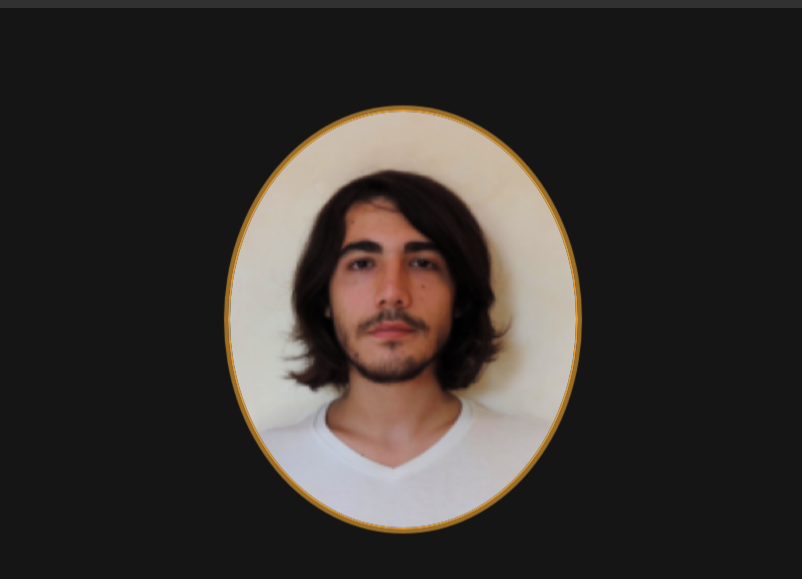
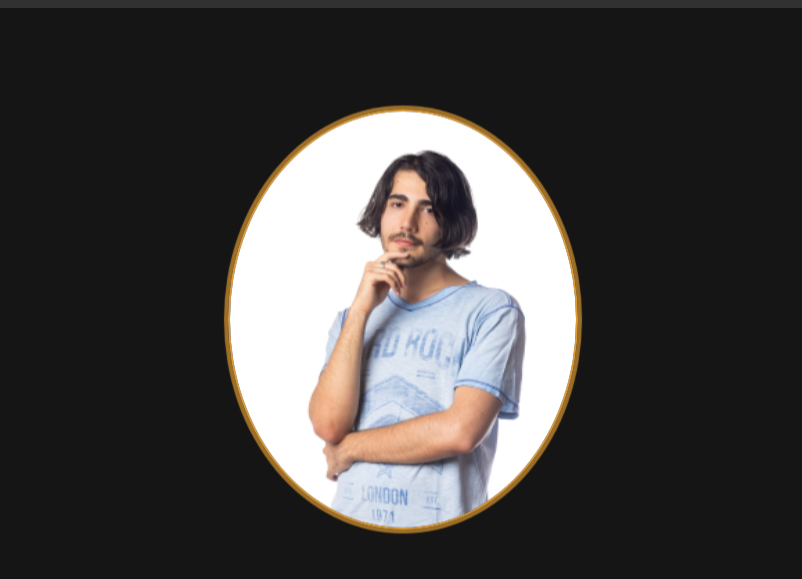
Before and after one commit to ThatGabrieleC/ThatGabrieleC.github.io, a plain HTML site: page it/home.html in a window 1280 px wide. Shown: the part 99-678 px from the top of the page, 478-1280 px from the left. Drawn offline with nearby package versions, Linux system fonts and the light colour scheme.

Commit message:
Changed image

```diff
--- a/it/home.html
+++ b/it/home.html
@@ -76,7 +76,7 @@
         </div>
       </div>
       <div class="home-img">
-        <img src="../Images/foto-cv alta.png" alt="profile pic"/>
+        <img src="../Images/Ritratto.png" alt="profile pic"/>
       </div>
       </section>
 
```
